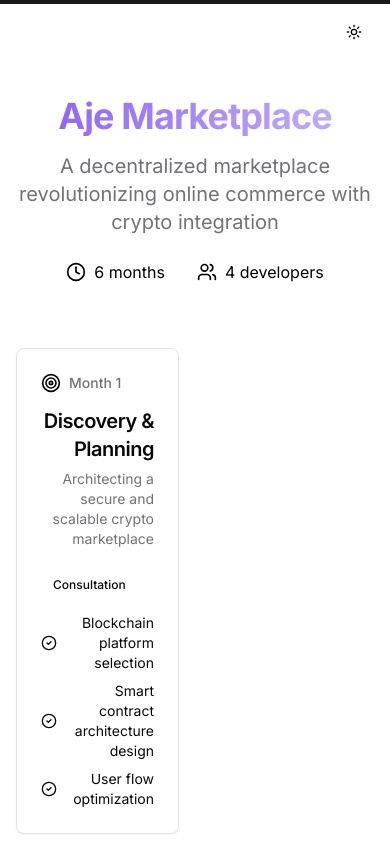
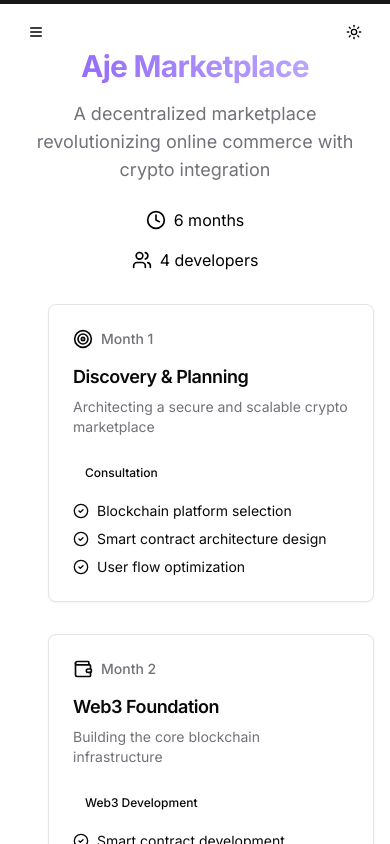
Before and after one commit to paul1029-ife/ifeoluwa-portfolio, a Next.js app: page /aje in a window 390 px wide. Shown: the top 844 px of the page. Built offline with nearby package versions, Linux system fonts and the light colour scheme.

Commit message:
Make application more responsive.

```diff
--- a/components/ProjectTimeline.tsx
+++ b/components/ProjectTimeline.tsx
@@ -245,7 +245,7 @@
 
 const TimelineNode: React.FC<TimelineNodeProps> = ({ accentColor, delay }) => (
   <motion.div
-    className={`absolute left-1/2 -translate-x-1/2 w-4 h-4 rounded-full bg-${accentColor}-500`}
+    className={`absolute left-0 md:left-1/2 md:-translate-x-1/2 w-4 h-4 rounded-full bg-${accentColor}-500`}
     whileInView={{
       scale: [1, 1.5, 1],
       transition: { duration: 0.5, delay },
@@ -271,15 +271,18 @@
 
   return (
     <motion.div
-      initial={{ opacity: 0, x: isEven ? -50 : 50 }}
-      whileInView={{ opacity: 1, x: 0 }}
+      initial={{ opacity: 0, x: 0, y: 50 }}
+      whileInView={{ opacity: 1, x: 0, y: 0 }}
       viewport={{ once: true }}
       transition={{ duration: 0.5, delay: index * 0.2 }}
-      className={`relative grid grid-cols-2 gap-8 mb-16 ${
-        isEven ? "" : "direction-rtl"
+      className="relative mb-8 md:mb-16"
+    >
+      <div className="grid grid-cols-1 md:grid-cols-2 gap-4 md:gap-8 pl-8 md:pl-0">
+        <div
+          className={`${
+            isEven ? "md:text-right md:col-span-1" : "md:col-start-2"
           }`}
         >
-      <div className={`${isEven ? "text-right" : "col-start-2"}`}>
           <Card className="relative group hover:shadow-lg transition-all duration-300">
             <CardHeader>
               <div className="flex items-center gap-2 mb-2">
@@ -288,8 +291,12 @@
                   {phase.date}
                 </span>
               </div>
-            <CardTitle className="text-xl mb-2">{phase.title}</CardTitle>
-            <p className="text-sm text-muted-foreground">{phase.description}</p>
+              <CardTitle className="text-lg md:text-xl mb-2">
+                {phase.title}
+              </CardTitle>
+              <p className="text-sm text-muted-foreground">
+                {phase.description}
+              </p>
             </CardHeader>
             <CardContent>
               <div className="space-y-4">
@@ -320,6 +327,7 @@
             </CardContent>
           </Card>
         </div>
+      </div>
       <TimelineNode accentColor={accentColor} delay={index * 0.2} />
     </motion.div>
   );
@@ -334,27 +342,27 @@
   if (!project) return null;
 
   return (
-    <div className="container mx-auto px-4 py-24">
+    <div className="container mx-auto px-4 py-12 md:py-24">
       <motion.div
         initial={{ opacity: 0, y: 20 }}
         whileInView={{ opacity: 1, y: 0 }}
         viewport={{ once: true }}
-        className="text-center mb-16"
+        className="text-center mb-8 md:mb-16"
       >
         <h1
-          className={`text-4xl font-bold tracking-tight sm:text-5xl bg-gradient-to-r ${project.theme} bg-clip-text text-transparent mb-4`}
+          className={`text-3xl md:text-4xl lg:text-5xl font-bold tracking-tight bg-gradient-to-r ${project.theme} bg-clip-text text-transparent mb-4`}
         >
           {project.title}
         </h1>
-        <p className="text-xl text-muted-foreground mb-6">
+        <p className="text-lg md:text-xl text-muted-foreground mb-6">
           {project.description}
         </p>
-        <div className="flex justify-center gap-8">
-          <div className="flex items-center gap-2">
+        <div className="flex flex-col md:flex-row justify-center gap-4 md:gap-8">
+          <div className="flex items-center justify-center gap-2">
             <Clock className={`h-5 w-5 text-${project.accentColor}-500`} />
             <span>{project.duration}</span>
           </div>
-          <div className="flex items-center gap-2">
+          <div className="flex items-center justify-center gap-2">
             <Users className={`h-5 w-5 text-${project.accentColor}-500`} />
             <span>{project.team}</span>
           </div>
@@ -363,7 +371,7 @@
 
       <div className="relative">
         <div
-          className={`absolute left-1/2 h-full w-px bg-${project.accentColor}-200 -translate-x-1/2`}
+          className={`absolute left-4 md:left-1/2 h-full w-px bg-${project.accentColor}-200 md:-translate-x-1/2`}
         />
 
         {project.phases.map((phase: any, index: number) => (
--- a/components/navbar.tsx
+++ b/components/navbar.tsx
@@ -4,9 +4,10 @@
 import Link from "next/link";
 import { usePathname } from "next/navigation";
 import { motion } from "framer-motion";
-import { Moon, Sun } from "lucide-react";
+import { Menu, Moon, Sun } from "lucide-react";
 import { useTheme } from "next-themes";
 import { Button } from "@/components/ui/button";
+import { Sheet, SheetContent, SheetTrigger } from "@/components/ui/sheet";
 
 const navItems = [
   { name: "Home", path: "/" },
@@ -22,6 +23,7 @@
   const pathname = usePathname();
   const { theme, setTheme } = useTheme();
   const [isScrolled, setIsScrolled] = React.useState(false);
+  const [isOpen, setIsOpen] = React.useState(false);
 
   React.useEffect(() => {
     const handleScroll = () => {
@@ -41,6 +43,7 @@
       transition={{ duration: 0.3 }}
     >
       <div className="container flex h-16 items-center justify-between px-4">
+        {/* Desktop Navigation */}
         <nav className="hidden space-x-6 md:flex">
           {navItems.map((item) => (
             <Link
@@ -56,6 +59,36 @@
             </Link>
           ))}
         </nav>
+
+        {/* Mobile Navigation */}
+        <Sheet open={isOpen} onOpenChange={setIsOpen}>
+          <SheetTrigger asChild className="md:hidden">
+            <Button variant="ghost" size="icon">
+              <Menu className="h-5 w-5" />
+              <span className="sr-only">Toggle menu</span>
+            </Button>
+          </SheetTrigger>
+          <SheetContent side="left" className="w-64">
+            <nav className="flex flex-col space-y-4 mt-8">
+              {navItems.map((item) => (
+                <Link
+                  key={item.path}
+                  href={item.path}
+                  onClick={() => setIsOpen(false)}
+                  className={`text-sm font-medium transition-colors hover:text-primary ${
+                    pathname === item.path
+                      ? "text-primary"
+                      : "text-muted-foreground"
+                  }`}
+                >
+                  {item.name}
+                </Link>
+              ))}
+            </nav>
+          </SheetContent>
+        </Sheet>
+
+        {/* Theme Toggle Button */}
         <Button
           variant="ghost"
           size="icon"
--- a/components/skills.tsx
+++ b/components/skills.tsx
@@ -54,7 +54,7 @@
     category: "Backend",
     proficiency: 80,
     icon: Server,
-    technologies: ["Express", "REST APIs", "Middleware", "Authentication"],
+    technologies: ["Express", "Middleware", "Authentication"],
   },
   {
     name: "Database",
@@ -66,7 +66,7 @@
   {
     name: "Development Tools",
     category: "Tools",
-    proficiency: 85,
+    proficiency: 90,
     icon: Construction,
     technologies: ["Git", "VS Code", "npm", "Webpack"],
   },
--- /dev/null
+++ b/components/ui/sheet.tsx
@@ -0,0 +1,140 @@
+"use client"
+
+import * as React from "react"
+import * as SheetPrimitive from "@radix-ui/react-dialog"
+import { cva, type VariantProps } from "class-variance-authority"
+import { X } from "lucide-react"
+
+import { cn } from "@/lib/utils"
+
+const Sheet = SheetPrimitive.Root
+
+const SheetTrigger = SheetPrimitive.Trigger
+
+const SheetClose = SheetPrimitive.Close
+
+const SheetPortal = SheetPrimitive.Portal
+
+const SheetOverlay = React.forwardRef<
+  React.ElementRef<typeof SheetPrimitive.Overlay>,
+  React.ComponentPropsWithoutRef<typeof SheetPrimitive.Overlay>
+>(({ className, ...props }, ref) => (
+  <SheetPrimitive.Overlay
+    className={cn(
+      "fixed inset-0 z-50 bg-black/80  data-[state=open]:animate-in data-[state=closed]:animate-out data-[state=closed]:fade-out-0 data-[state=open]:fade-in-0",
+      className
+    )}
+    {...props}
+    ref={ref}
+  />
+))
+SheetOverlay.displayName = SheetPrimitive.Overlay.displayName
+
+const sheetVariants = cva(
+  "fixed z-50 gap-4 bg-background p-6 shadow-lg transition ease-in-out data-[state=open]:animate-in data-[state=closed]:animate-out data-[state=closed]:duration-300 data-[state=open]:duration-500",
+  {
+    variants: {
+      side: {
+        top: "inset-x-0 top-0 border-b data-[state=closed]:slide-out-to-top data-[state=open]:slide-in-from-top",
+        bottom:
+          "inset-x-0 bottom-0 border-t data-[state=closed]:slide-out-to-bottom data-[state=open]:slide-in-from-bottom",
+        left: "inset-y-0 left-0 h-full w-3/4 border-r data-[state=closed]:slide-out-to-left data-[state=open]:slide-in-from-left sm:max-w-sm",
+        right:
+          "inset-y-0 right-0 h-full w-3/4  border-l data-[state=closed]:slide-out-to-right data-[state=open]:slide-in-from-right sm:max-w-sm",
+      },
+    },
+    defaultVariants: {
+      side: "right",
+    },
+  }
+)
+
+interface SheetContentProps
+  extends React.ComponentPropsWithoutRef<typeof SheetPrimitive.Content>,
+    VariantProps<typeof sheetVariants> {}
+
+const SheetContent = React.forwardRef<
+  React.ElementRef<typeof SheetPrimitive.Content>,
+  SheetContentProps
+>(({ side = "right", className, children, ...props }, ref) => (
+  <SheetPortal>
+    <SheetOverlay />
+    <SheetPrimitive.Content
+      ref={ref}
+      className={cn(sheetVariants({ side }), className)}
+      {...props}
+    >
+      {children}
+      <SheetPrimitive.Close className="absolute right-4 top-4 rounded-sm opacity-70 ring-offset-background transition-opacity hover:opacity-100 focus:outline-none focus:ring-2 focus:ring-ring focus:ring-offset-2 disabled:pointer-events-none data-[state=open]:bg-secondary">
+        <X className="h-4 w-4" />
+        <span className="sr-only">Close</span>
+      </SheetPrimitive.Close>
+    </SheetPrimitive.Content>
+  </SheetPortal>
+))
+SheetContent.displayName = SheetPrimitive.Content.displayName
+
+const SheetHeader = ({
+  className,
+  ...props
+}: React.HTMLAttributes<HTMLDivElement>) => (
+  <div
+    className={cn(
+      "flex flex-col space-y-2 text-center sm:text-left",
+      className
+    )}
+    {...props}
+  />
+)
+SheetHeader.displayName = "SheetHeader"
+
+const SheetFooter = ({
+  className,
+  ...props
+}: React.HTMLAttributes<HTMLDivElement>) => (
+  <div
+    className={cn(
+      "flex flex-col-reverse sm:flex-row sm:justify-end sm:space-x-2",
+      className
+    )}
+    {...props}
+  />
+)
+SheetFooter.displayName = "SheetFooter"
+
+const SheetTitle = React.forwardRef<
+  React.ElementRef<typeof SheetPrimitive.Title>,
+  React.ComponentPropsWithoutRef<typeof SheetPrimitive.Title>
+>(({ className, ...props }, ref) => (
+  <SheetPrimitive.Title
+    ref={ref}
+    className={cn("text-lg font-semibold text-foreground", className)}
+    {...props}
+  />
+))
+SheetTitle.displayName = SheetPrimitive.Title.displayName
+
+const SheetDescription = React.forwardRef<
+  React.ElementRef<typeof SheetPrimitive.Description>,
+  React.ComponentPropsWithoutRef<typeof SheetPrimitive.Description>
+>(({ className, ...props }, ref) => (
+  <SheetPrimitive.Description
+    ref={ref}
+    className={cn("text-sm text-muted-foreground", className)}
+    {...props}
+  />
+))
+SheetDescription.displayName = SheetPrimitive.Description.displayName
+
+export {
+  Sheet,
+  SheetPortal,
+  SheetOverlay,
+  SheetTrigger,
+  SheetClose,
+  SheetContent,
+  SheetHeader,
+  SheetFooter,
+  SheetTitle,
+  SheetDescription,
+}
--- a/package.json
+++ b/package.json
@@ -9,6 +9,7 @@
     "lint": "next lint"
   },
   "dependencies": {
+    "@radix-ui/react-dialog": "^1.1.4",
     "@radix-ui/react-slot": "^1.1.1",
     "@studio-freight/lenis": "^1.0.42",
     "@tabler/icons-react": "^3.28.1",
```
Also changed, not shown: 1 other file (tests, documents, lock files or other folders). Lines whose indentation alone changed are shown as unchanged.
